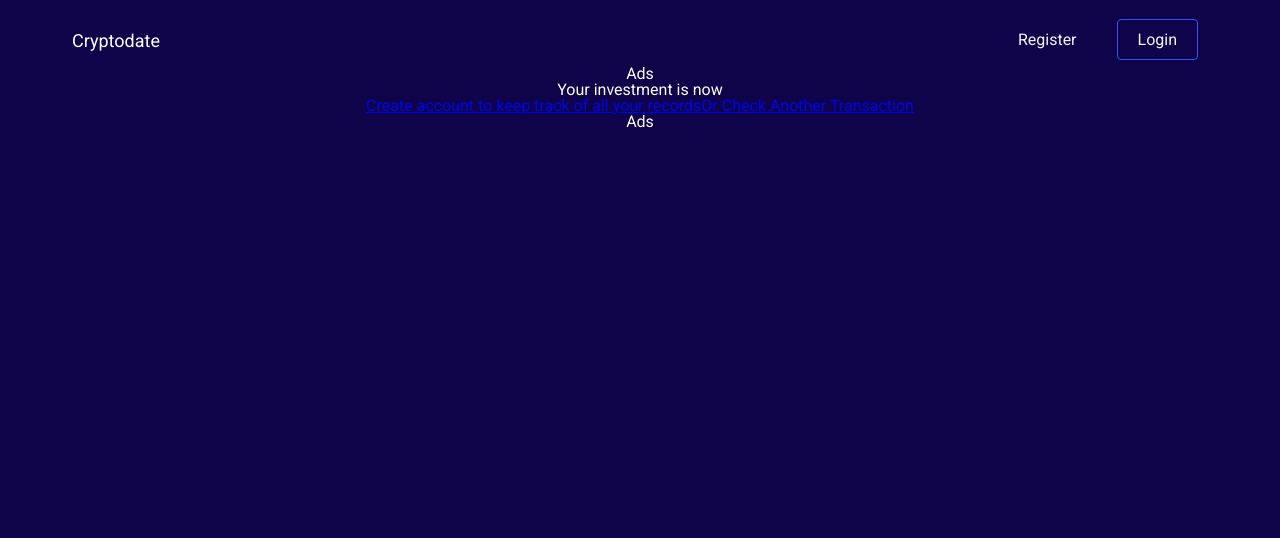
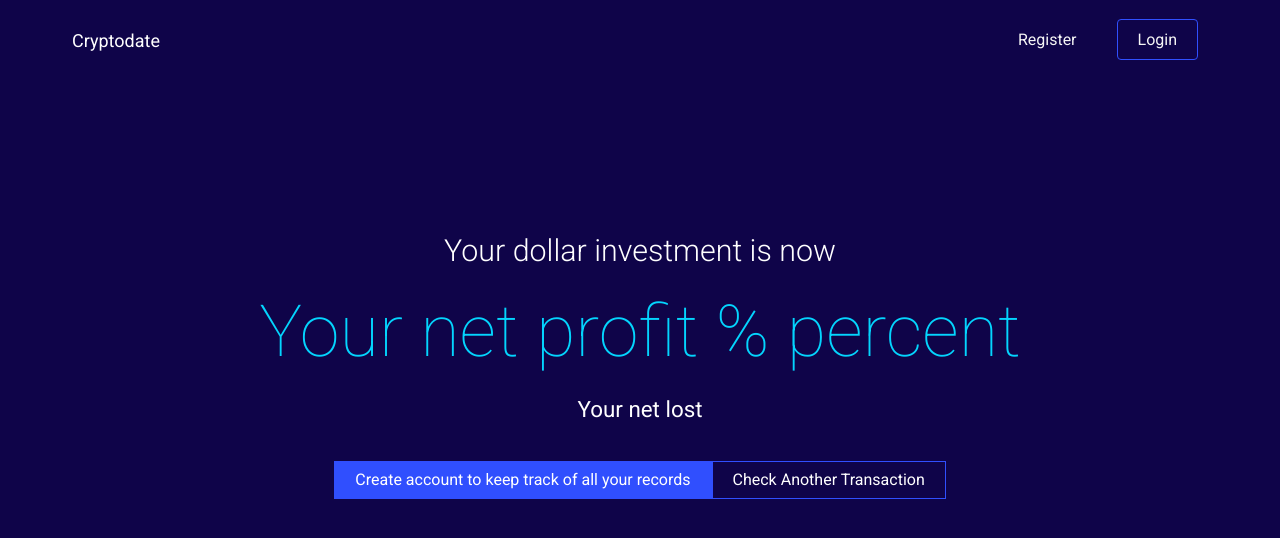
Before and after one commit to markify/cryptodate, a React (Create React App) app: page /result in a window 1280 px wide. Shown: the top 538 px of the page. Built offline with nearby package versions, Linux system fonts and the light colour scheme.

Commit message:
styling results

```diff
--- a/src/components/result/Result.js
+++ b/src/components/result/Result.js
@@ -8,19 +8,25 @@ class Result extends Component {
         <section id='results'>
             <div className="container">
             <div className="col-md-12">
-                Ads
+                <div className="ads">
+
+                </div>
             </div>
             <div className="col-md-12">
-                <h4>Your investment is now </h4>
-                <a href="#">
+                <h2>Your dollar investment is now </h2>
+                <h1> Your net profit % percent </h1>
+                <h4> Your net lost</h4>
+                <a href="#" className="result-btn active">
                 Create account to keep track of all your records
                 </a>
-                <a href="#">
-                Or Check Another Transaction
+                <a href="#" className="result-btn">
+                Check Another Transaction
                 </a>
             </div>
             <div className="col-md-12">
-                Ads
+                <div className="ads">
+
+                </div>
             </div>
             </div>
         </section>
--- a/src/sass/_index.scss
+++ b/src/sass/_index.scss
@@ -1,4 +1,9 @@
 #index {
+
+    .container {
+      margin: 70px 0;
+    }
+
     .btc-logo {
       width: 100%;
     }
--- a/src/sass/_result.scss
+++ b/src/sass/_result.scss
@@ -1,3 +1,51 @@
 #results {
     text-align: center;
-}
+
+    h1 {
+      margin: 30px 0;
+      font-size: 4.5rem;
+      font-weight: 100;
+      text-align: center;
+      color: #04d5fe;
+    }
+
+    h2 {
+      text-align: center;
+      font-size: 1.9rem;
+      color: white;
+      margin-top: 50px;
+      font-weight: 300;
+    }
+
+    h4 {
+      text-align: center;
+      font-size: 1.4rem;
+      font-weight: 400;
+      color: white;
+    }
+
+    .ads {
+      height: 80px;
+      width: 100%;
+      margin: 20px auto;
+    }
+
+    .result-btn {
+        color: white;
+        text-decoration: none;
+        display: inline-block;
+        padding: 10px 20px;
+        border: 1px solid #304ffe;
+        transition: all 0.3s ease-in-out;
+
+        &:hover {
+          background: #304ffe;
+        }
+
+        &.active {
+          background: #304ffe;
+          margin-top: 40px;
+        }
+
+      }
+  }
```
